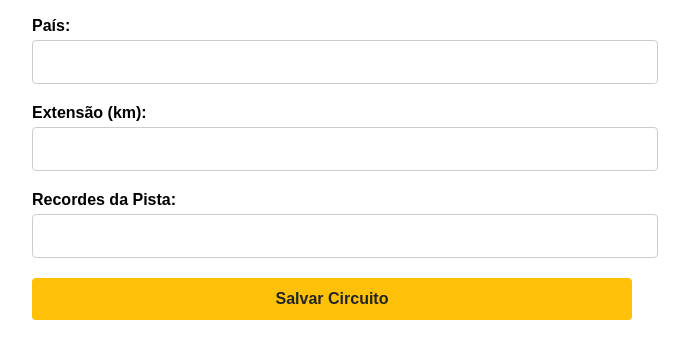
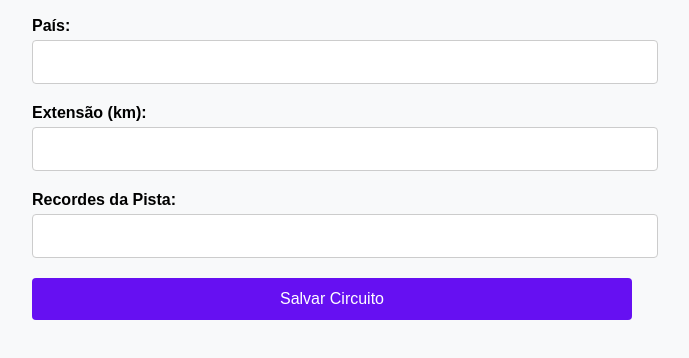
Before and after one commit to gustavomachado112/informacoes_python_trabalho, a plain HTML site: page front-end/circuito.html in a window 1280 px wide. Shown: the part 220-578 px from the top of the page, without its empty margins (308-997 px from the left). Drawn offline with Linux system fonts and the light colour scheme.

Commit message:
Update circuito.css

```diff
--- a/front-end/circuito.css
+++ b/front-end/circuito.css
@@ -3,6 +3,7 @@ body {
     max-width: 600px;
     margin: 50px auto;
     padding: 20px;
+    background-color: #f8f9fa;
 }
 
 h1 {
@@ -31,15 +32,14 @@ input {
 button {
     width: 100%;
     padding: 12px;
-    background: #ffc107;
-    color: #212529;
+    background: #6610f2;
+    color: white;
     border: none;
     border-radius: 4px;
     font-size: 16px;
     cursor: pointer;
-    font-weight: bold;
 }
 
 button:hover {
-    background: #e0a800;
+    background: #520dc2;
 }
```
